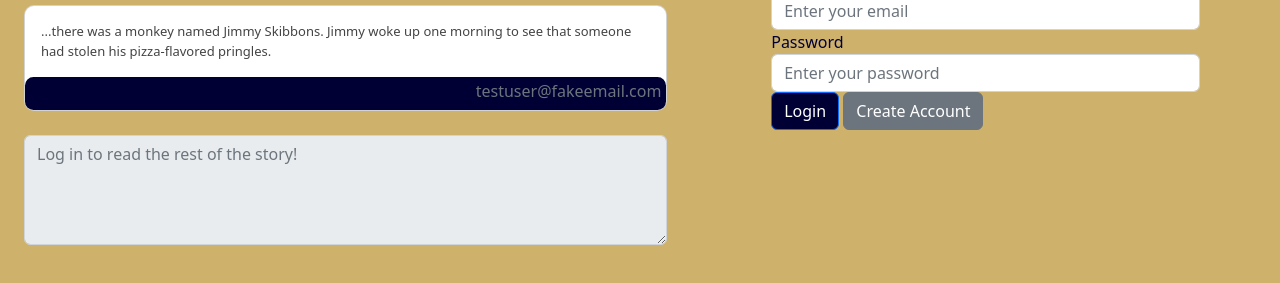
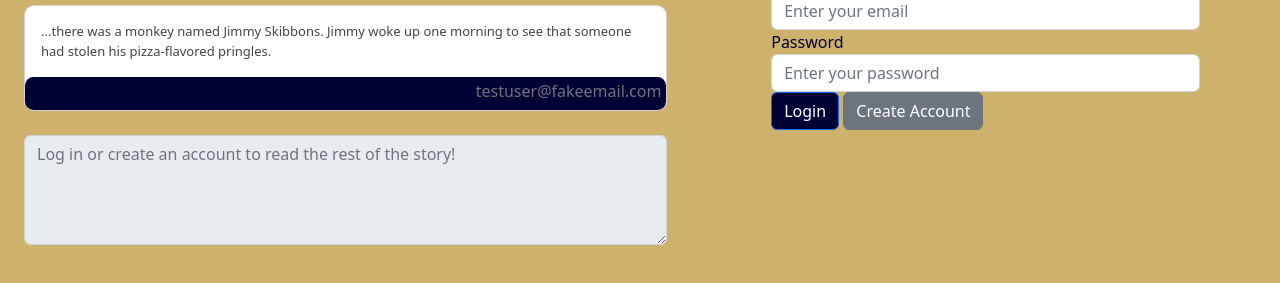
Before and after one commit to MonkeyMan123476/startup, a website: page public/index.html in a window 1280 px wide. Shown: the part 175-458 px from the top of the page. Drawn offline with nearby package versions, Linux system fonts and the light colour scheme; no server answers; a web font is replaced by a local one.

Commit message:
Made clearer login instructions.

```diff
--- a/public/index.html
+++ b/public/index.html
@@ -46,7 +46,7 @@
 
                 <!--Disabled Story Post Entry-->
                 <div class="form-group">
-                    <textarea disabled rows="4" class="form-control" placeholder="Log in to read the rest of the story!"
+                    <textarea disabled rows="4" class="form-control" placeholder="Log in or create an account to read the rest of the story!"
                     minlength="75" maxlength="250"></textarea>
                 </div>
             </div>
```
